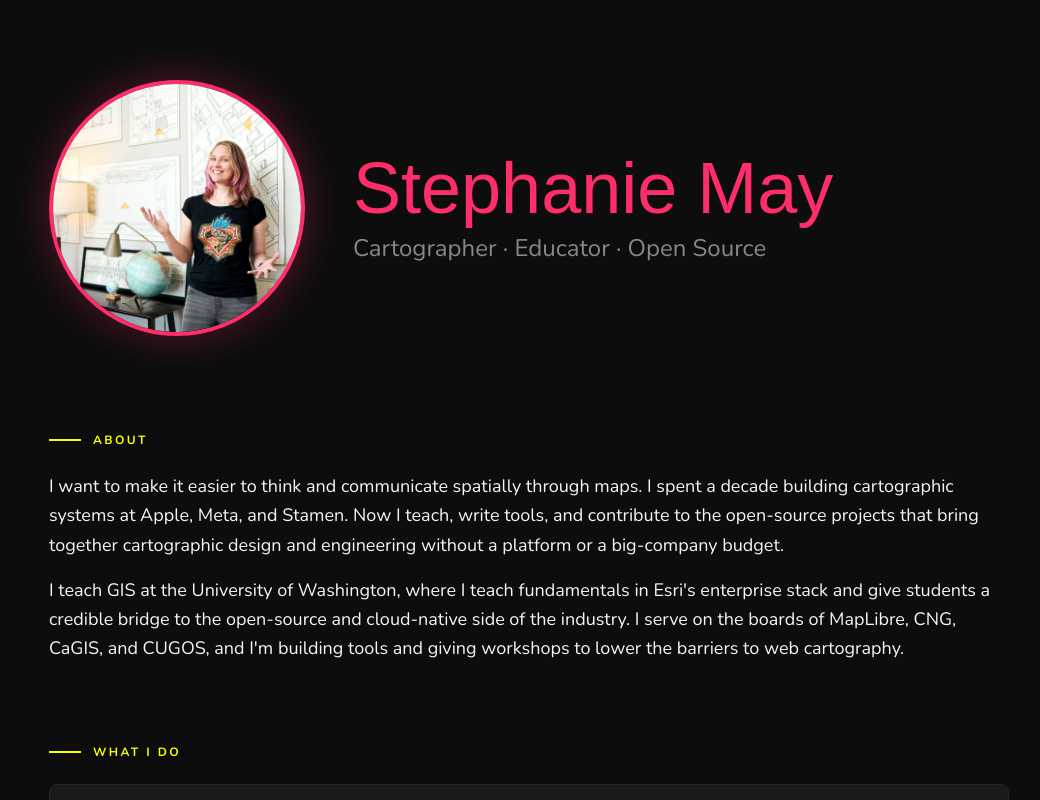
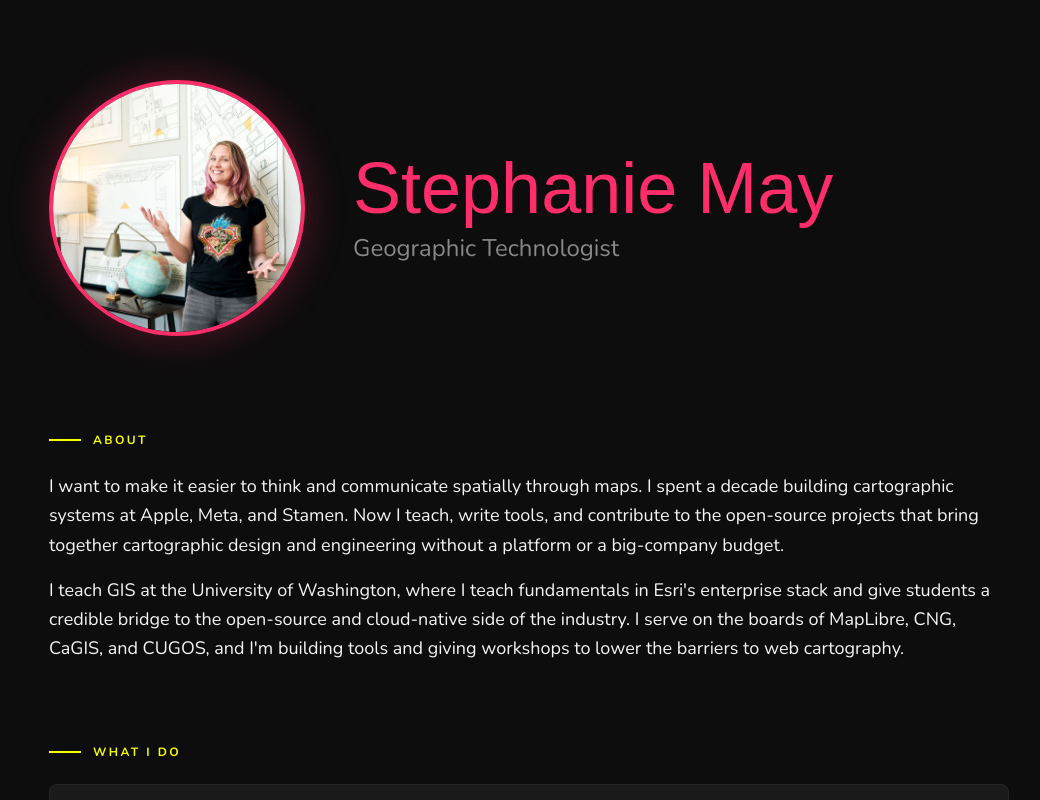
Before and after one commit to mizmay/mizmay.com, a Next.js app: page / in a window 1280 px wide. Shown: the top 800 px of the page, without its empty margins (111-1151 px from the left). Built offline with nearby package versions, Linux system fonts and the light colour scheme; a web font is replaced by a local one.

Commit message:
Update tagline and metadata

```diff
--- a/pages/index.tsx
+++ b/pages/index.tsx
@@ -171,7 +171,7 @@ export default function Home() {
   return (
     <div className="site-wrapper">
       <Head>
-        <title>Stephanie May | Cartographer, Educator, Open Source</title>
+        <title>Stephanie May | Geospatial Researcher, Educator, and Open-Source Contributor</title>
         <meta name="description" content="GIS instructor, open-source geospatial contributor, and cartographer. Making it easier for people to make web maps — through teaching, tools, and open-source community." />
         <meta name="viewport" content="width=device-width, initial-scale=1" />
       </Head>
@@ -189,7 +189,7 @@ export default function Home() {
             </div>
             <div className="hero-content">
               <h1>Stephanie May</h1>
-              <p className="tagline">Cartographer · Educator · Open Source</p>
+              <p className="tagline">Geographic Technologist</p>
             </div>
           </div>
         </section>
```
